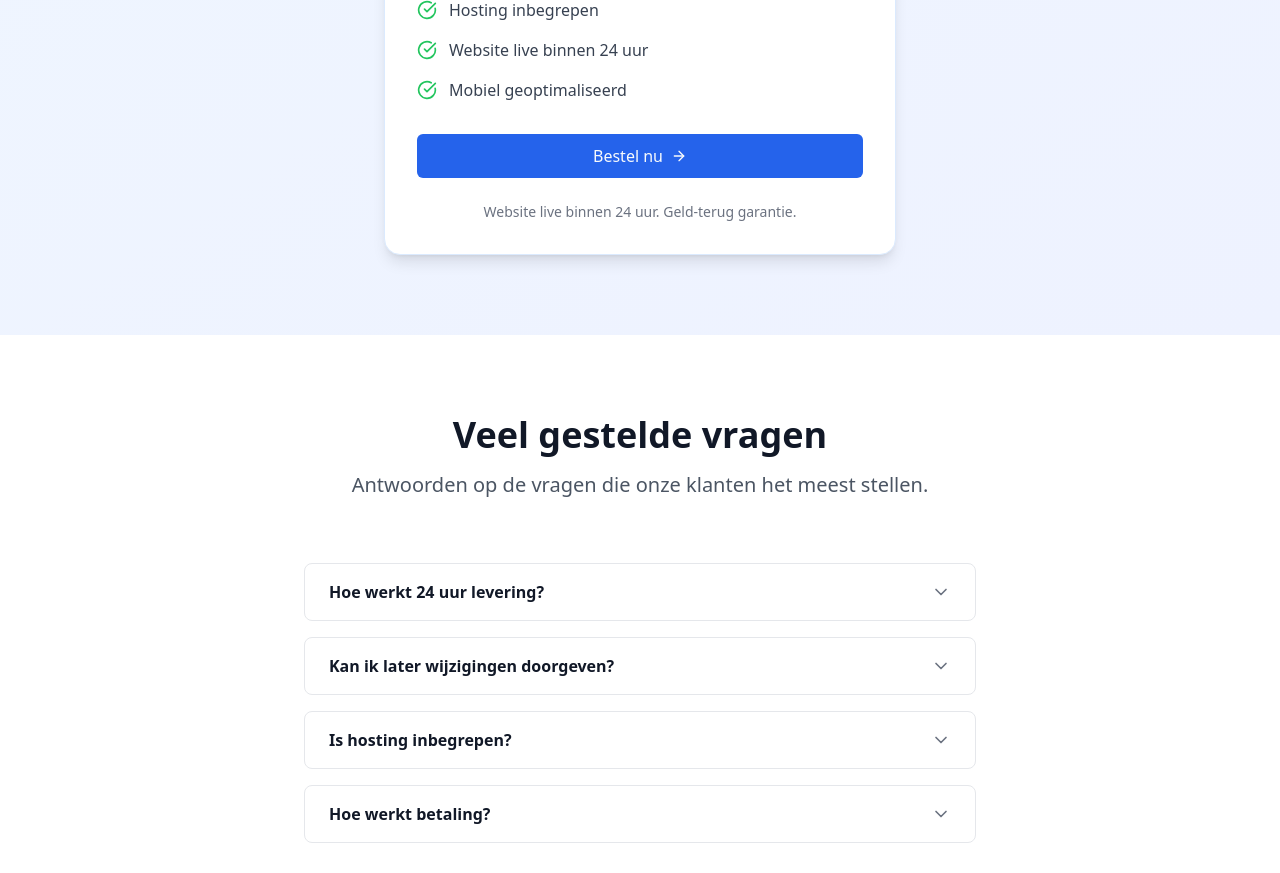
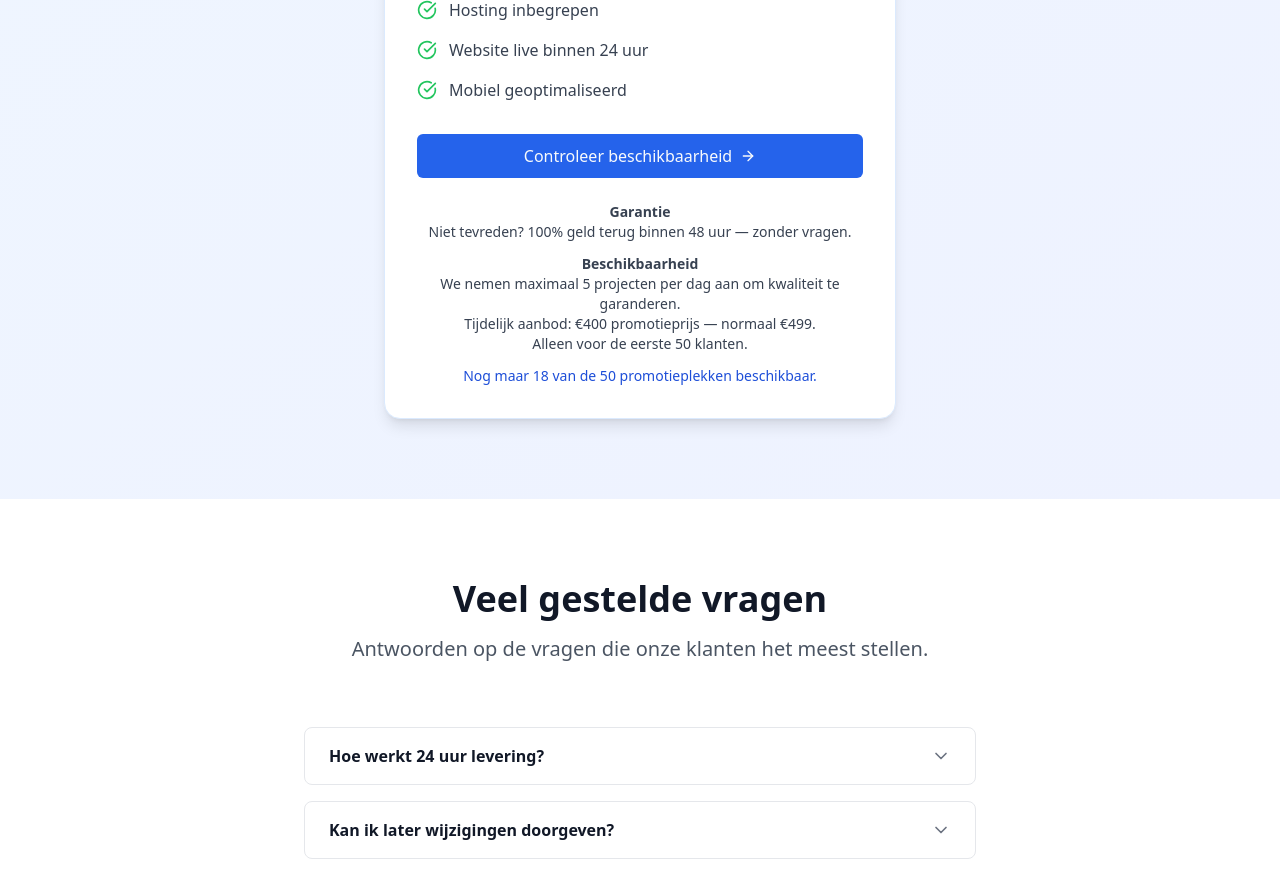
Before and after one commit to mareksuchodolski12-hash/zzp, a Next.js app in the folder apps/web/: page / in a window 1280 px wide. Shown: the part 2840-3713 px from the top of the page. Built offline with nearby package versions, Linux system fonts and the light colour scheme.

Commit message:
Update garantie and beschikbaarheid copy with visual availability counter
Co-authored-by: mareksuchodolski12-hash <260609300+mareksuchodolski12-hash@users.noreply.github.com>

```diff
--- a/apps/web/components/marketing/simple-pricing-section.tsx
+++ b/apps/web/components/marketing/simple-pricing-section.tsx
@@ -1,4 +1,7 @@
+'use client';
+
 import Link from 'next/link';
+import { useEffect, useState } from 'react';
 import { CheckCircle, ArrowRight } from 'lucide-react';
 import { Button } from '@/components/ui/button';
 
@@ -11,6 +14,18 @@ const features = [
 ];
 
 export function SimplePricingSection() {
+  const [availableSpots, setAvailableSpots] = useState(50);
+
+  useEffect(() => {
+    const updateAvailableSpots = () => {
+      setAvailableSpots(Math.max(1, 50 - (Math.floor(Date.now() / (1000 * 60 * 60 * 3)) % 50)));
+    };
+
+    updateAvailableSpots();
+    const interval = setInterval(updateAvailableSpots, 1000 * 60 * 60);
+    return () => clearInterval(interval);
+  }, []);
+
   return (
     <section className="py-20 bg-gradient-to-br from-blue-50 to-indigo-50">
       <div className="container mx-auto px-4">
@@ -47,15 +62,28 @@ export function SimplePricingSection() {
             {/* CTA Button */}
             <Link href="/order" className="block">
               <Button size="lg" className="w-full text-base group transition-all hover:scale-105 hover:shadow-lg">
-                Bestel nu
+                Controleer beschikbaarheid
                 <ArrowRight className="ml-2 w-4 h-4 group-hover:translate-x-1 transition-transform" />
               </Button>
             </Link>
 
-            {/* Footer text */}
-            <p className="text-center text-sm text-gray-500 mt-6">
-              Website live binnen 24 uur. Geld-terug garantie.
-            </p>
+            <div className="text-center mt-6 space-y-3">
+              <p className="text-sm text-gray-700">
+                <span className="font-semibold block">Garantie</span>
+                Niet tevreden? 100% geld terug binnen 48 uur — zonder vragen.
+              </p>
+              <p className="text-sm text-gray-700">
+                <span className="font-semibold block">Beschikbaarheid</span>
+                We nemen maximaal 5 projecten per dag aan om kwaliteit te garanderen.
+                <br />
+                Tijdelijk aanbod: €400 promotieprijs — normaal €499.
+                <br />
+                Alleen voor de eerste 50 klanten.
+              </p>
+              <p className="text-sm font-medium text-blue-700">
+                Nog maar {availableSpots} van de 50 promotieplekken beschikbaar.
+              </p>
+            </div>
           </div>
         </div>
       </div>
```
Also changed, not shown: 1 other file (tests, documents, lock files or other folders).
